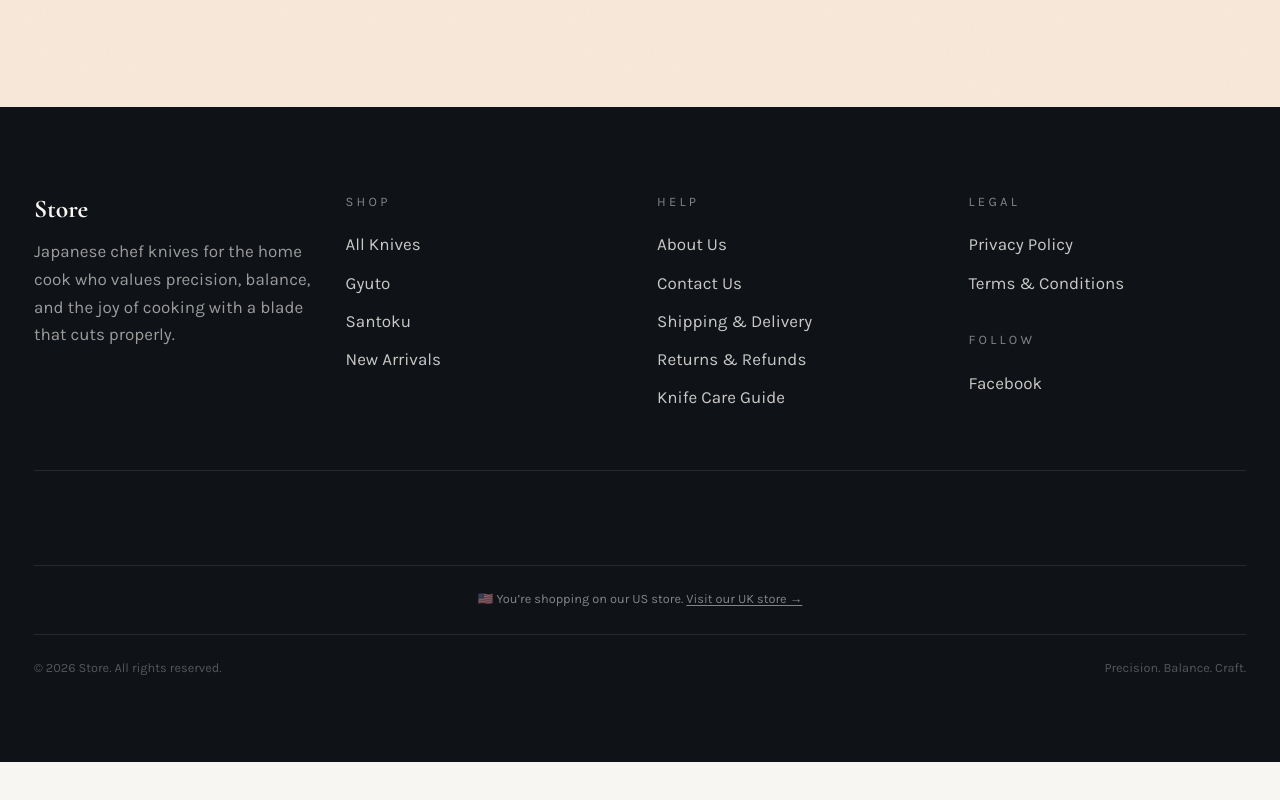
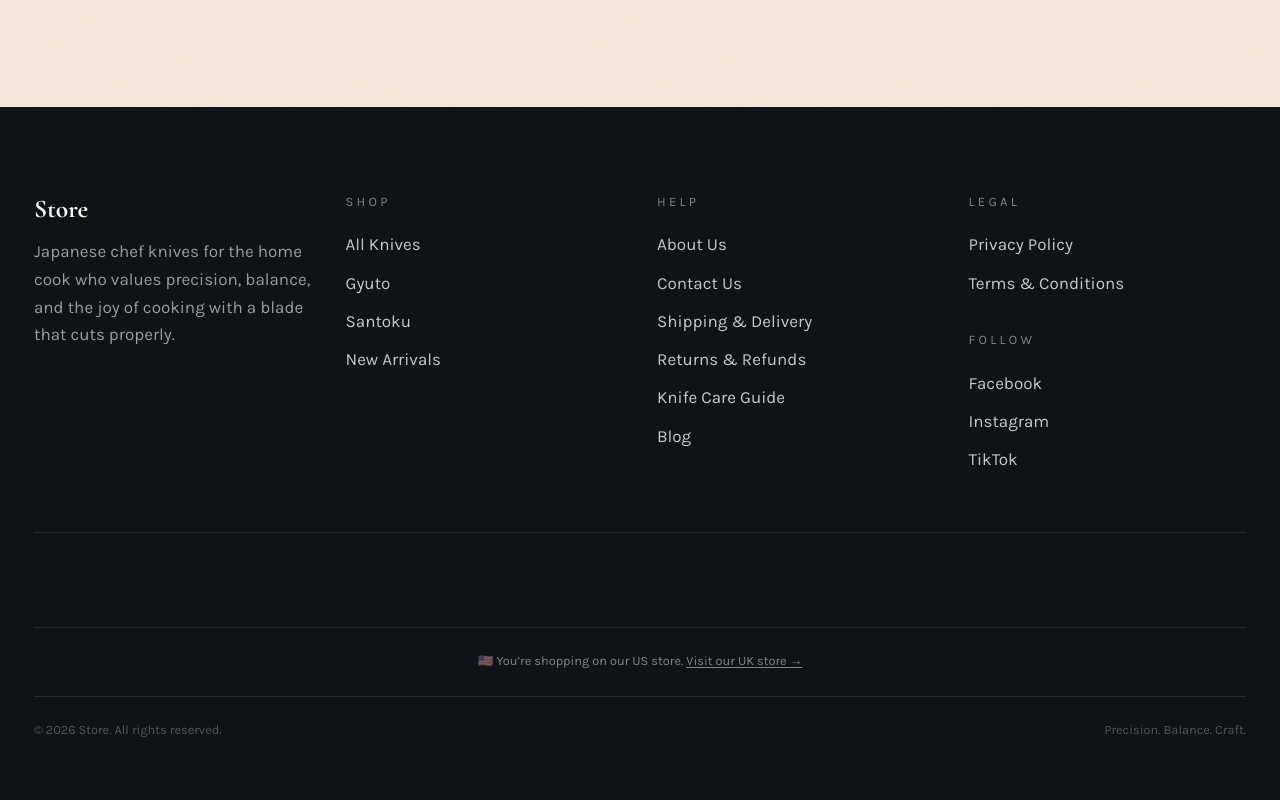
Before and after one commit to ouzifeng/shimeru-knives-usa-next-js, a Next.js app: page / in a window 1280 px wide. Shown: the part 5121-5921 px from the top of the page. Before the commit the page ends 5883 px from the top, so only its background shows below. Built offline with nearby package versions, Linux system fonts and the light colour scheme; no server answers; the database is empty.

Commit message:
Add Blog link, Instagram and TikTok to footer

```diff
--- a/src/components/footer.tsx
+++ b/src/components/footer.tsx
@@ -38,6 +38,7 @@ export function Footer() {
               <li><Link href="/shipping-and-delivery" className="hover:text-background transition-colors">Shipping &amp; Delivery</Link></li>
               <li><Link href="/refund_returns" className="hover:text-background transition-colors">Returns &amp; Refunds</Link></li>
               <li><Link href="/knife-care" className="hover:text-background transition-colors">Knife Care Guide</Link></li>
+              <li><Link href="/blog" className="hover:text-background transition-colors">Blog</Link></li>
             </ul>
           </div>
 
@@ -59,6 +60,26 @@ export function Footer() {
                   className="hover:text-background transition-colors"
                 >
                   Facebook
+                </a>
+              </li>
+              <li>
+                <a
+                  href="https://www.instagram.com/shimeruknives/"
+                  target="_blank"
+                  rel="noopener noreferrer"
+                  className="hover:text-background transition-colors"
+                >
+                  Instagram
+                </a>
+              </li>
+              <li>
+                <a
+                  href="https://www.tiktok.com/@shimeru_knives"
+                  target="_blank"
+                  rel="noopener noreferrer"
+                  className="hover:text-background transition-colors"
+                >
+                  TikTok
                 </a>
               </li>
             </ul>
```
